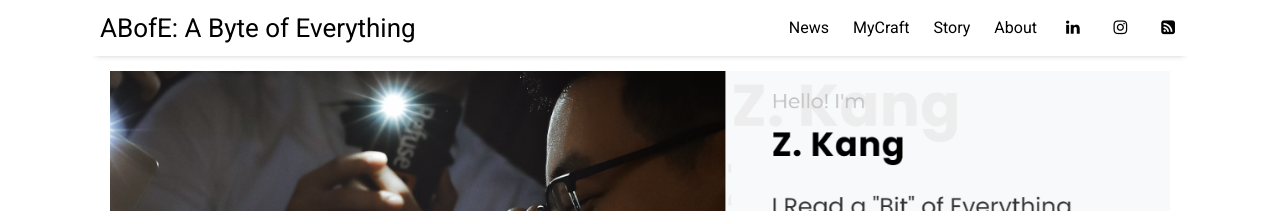
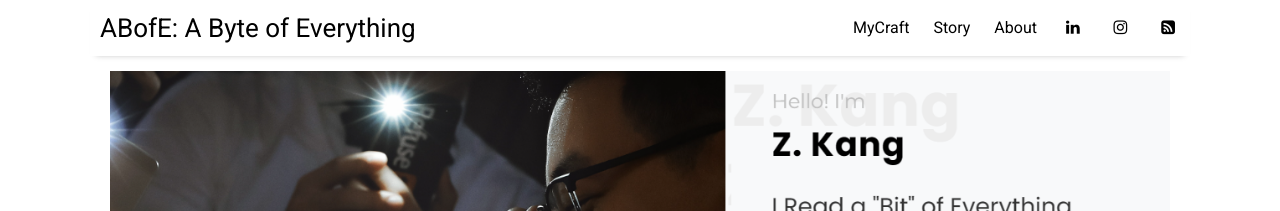
Before and after one commit to kzjken/kzjken.github.io, a Jekyll site: the page built from index.html, in a window 1280 px wide. Shown: the top 211 px of the page. Built offline with Jekyll 4.4.1, drawn with Linux system fonts in a browser that asks for light colours; nearby versions of some CDN libraries; the list of posts is cut into pages by our own code.

Commit message:
disable news

```diff
--- a/_data/settings.yml
+++ b/_data/settings.yml
@@ -10,7 +10,7 @@ menu:
 # - {name: 'Interesting Facts',  url: 'facts'}
 # - {name: 'Learning Resources', url: 'resources'}
 # - {name: 'Sample Posts',       url: 'sample-posts'}
-- {name: 'News',               url: 'news'}
+# - {name: 'News',               url: 'news'}
 - {name: 'MyCraft',            url: 'mycraft'}
 - {name: 'Story',              url: 'story'}
 # - {name: 'Documentation',      url: 'documentation'}
```
Also changed, not shown: README.md.
